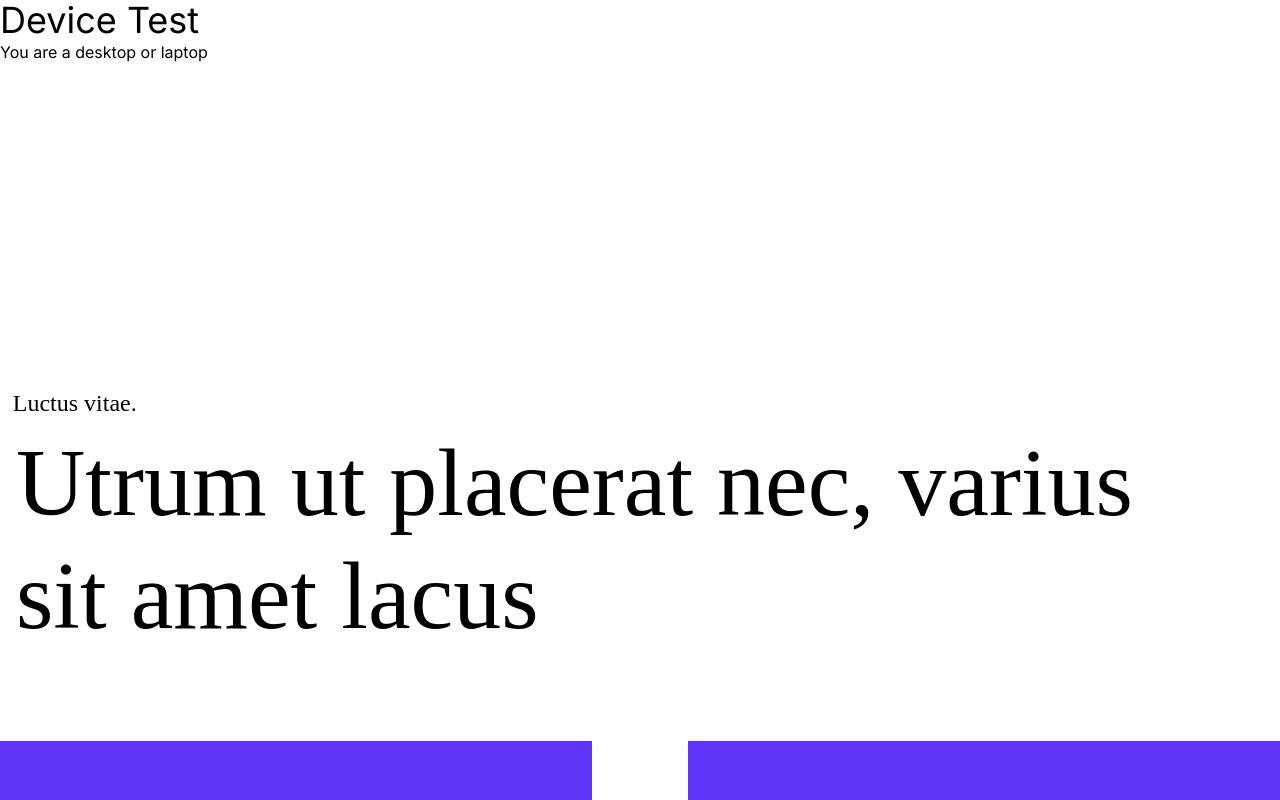
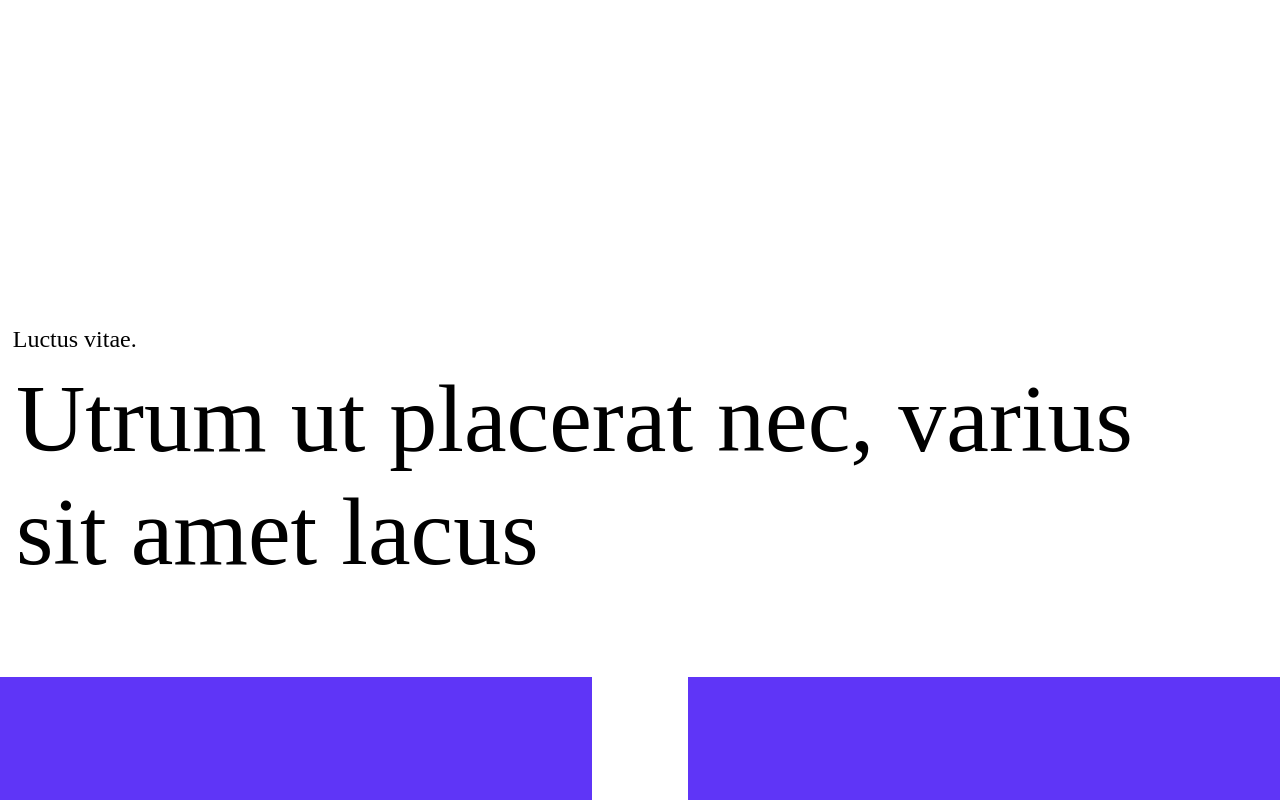
Before and after one commit to KaiyuWei/brink-page, a Next.js app: page / in a window 1280 px wide. Shown: the top 800 px of the page. Built offline with nearby package versions, Linux system fonts and the light colour scheme.

Commit message:
removed unused code

```diff
--- a/app/page.tsx
+++ b/app/page.tsx
@@ -1,6 +1,5 @@
 "use client";
 import React from "react";
-import { useMediaQuery } from "react-responsive";
 import Section1 from "./components/section1/section1";
 import Section2 from "./components/section2/section2";
 import Section3 from "./components/section3/section3";
@@ -11,19 +10,8 @@ import Section4 from "./components/section4/section4";
  * @returns
  */
 export default function Home() {
-  const isDesktopOrLaptop = useMediaQuery({
-    query: "(min-width: 1224px)",
-  });
-  const isTabletOrMobile = useMediaQuery({ query: "(max-width: 1224px)" });
-
   return (
     <div>
-      <div>
-        <h1>Device Test</h1>
-        {isDesktopOrLaptop && <p>You are a desktop or laptop</p>}
-        {isTabletOrMobile && <p>You are a tablet or mobile phone</p>}
-      </div>
-
       <Section1 />
       <Section2 />
       <Section3 />
```
